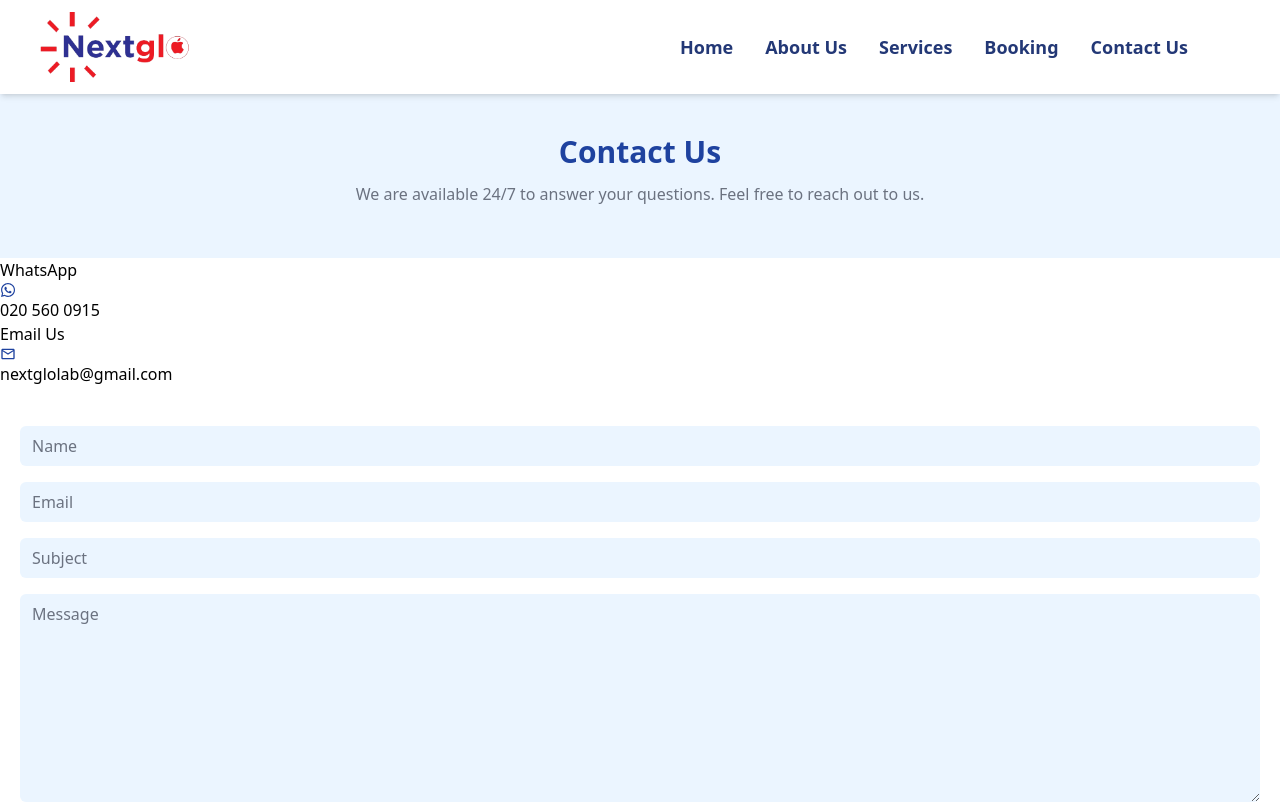
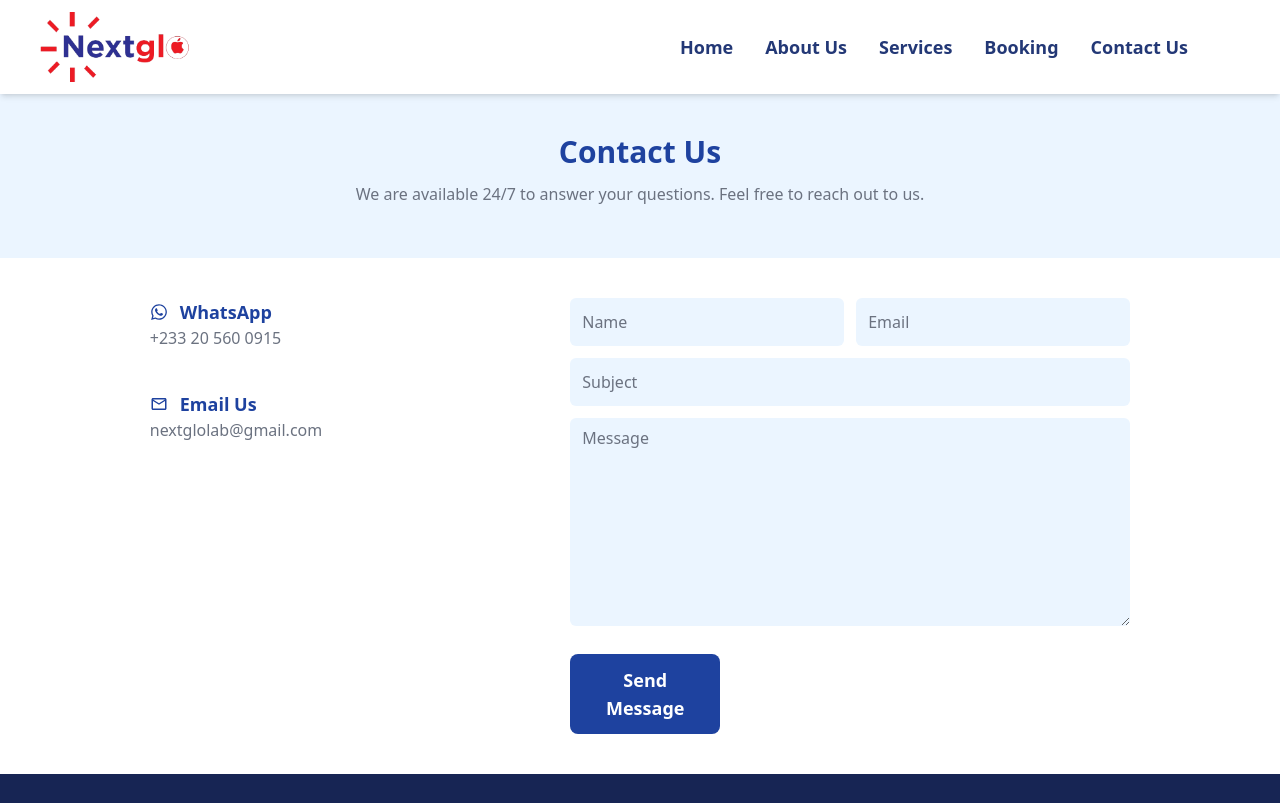
Before and after one commit to f90dErry/nextglo-repairs, a React (Vite) app: page /contact-us in a window 1280 px wide. Shown: the top 803 px of the page. Built offline with nearby package versions, Linux system fonts and the light colour scheme.

Commit message:
bug fixed

```diff
--- a/src/pages/ContactUs.jsx
+++ b/src/pages/ContactUs.jsx
@@ -6,7 +6,7 @@ import { toast } from 'react-toastify'
 
 const ContactUs = () => {
   const topSection = [
-    { name: 'WhatsApp', icon: FaWhatsapp, tel: '020 560 0915' },
+    { name: 'WhatsApp', icon: FaWhatsapp, tel: '+233 20 560 0915' },
     {
       name: 'Email Us',
       icon: MdOutlineMail,
@@ -68,8 +68,8 @@ const ContactUs = () => {
   }
 
   return (
-    <div className='font-sans '>
-      <header className='text-center py-10 bg-blue-50'>
+    <div className='font-sans bg-blue-50'>
+      <header className='text-center py-10'>
         <h1 className='text-3xl font-bold text-blue-800'>Contact Us</h1>
         <p className='mx-5 my-3 text-gray-500 font-medium'>
           We are available 24/7 to answer your questions. Feel free to reach out
@@ -77,24 +77,26 @@ const ContactUs = () => {
         </p>
       </header>
 
-      <section className=''>
-        <div>
+      <section className=' md:flex md:justify-center md:gap-52 py-10 bg-white mx-auto'>
+        <div className='flex flex-col gap-10 mx-5'>
           {topSection.map((item) => (
             <div>
-              <p>{item.name}</p>
-              <item.icon className='text-blue-800' />
-              <p>{item.tel}</p>
-              <p>{item.email}</p>
+              <p className='text-lg font-bold text-blue-800 flex gap-3 items-center'>
+                <item.icon className='text-blue-800' />
+                {item.name}
+              </p>
+              <p className='font-medium text-gray-500'>{item.tel}</p>
+              <p className='font-medium text-gray-500'>{item.email}</p>
             </div>
           ))}
         </div>
 
-        <form className='my-10' onSubmit={onSubmit}>
-          <div className='flex flex-col gap-4 mx-5'>
+        <form className='mt-16 mb-4 md:my-0 md:w-[600px] ' onSubmit={onSubmit}>
+          <div className='flex flex-col gap-4 mx-5 md:grid md:grid-cols-2 md:gap-3'>
             <input
               type='text'
               placeholder='Name'
-              className='bg-blue-50 border-none rounded-md focus:border-red-800'
+              className='bg-blue-50 border-none rounded-md p-3'
               onChange={onChange}
               name='name'
               value={name}
@@ -102,7 +104,7 @@ const ContactUs = () => {
             <input
               type='email'
               placeholder='Email'
-              className='bg-blue-50 border-none rounded-md'
+              className='bg-blue-50 border-none rounded-md p-3'
               onChange={onChange}
               name='email'
               value={email}
@@ -110,14 +112,14 @@ const ContactUs = () => {
             <input
               type='email'
               placeholder='Subject'
-              className='bg-blue-50 border-none rounded-md'
+              className='bg-blue-50 border-none rounded-md p-3 col-span-2'
               onChange={onChange}
               name='subject'
               value={subject}
             />
             <textarea
               placeholder='Message'
-              className='bg-blue-50 border-none h-52 rounded-md'
+              className='bg-blue-50 border-none h-52 rounded-md mb-4 col-span-2'
               onChange={onChange}
               name='message'
               value={message}
```
